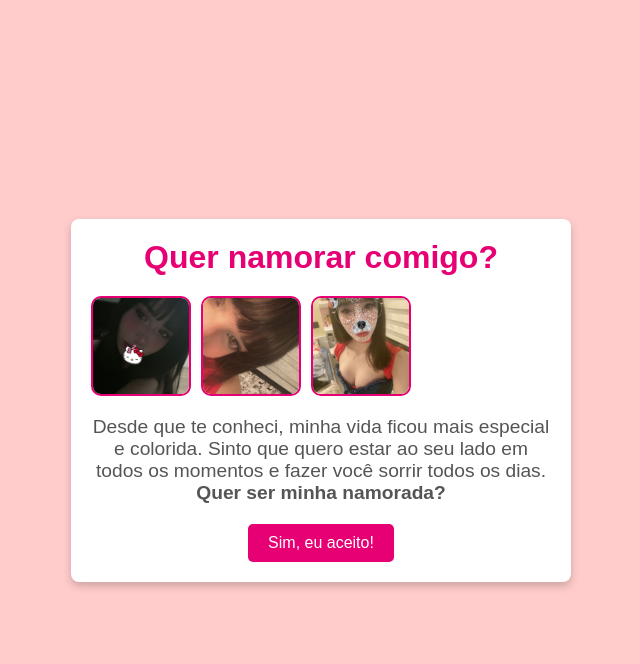
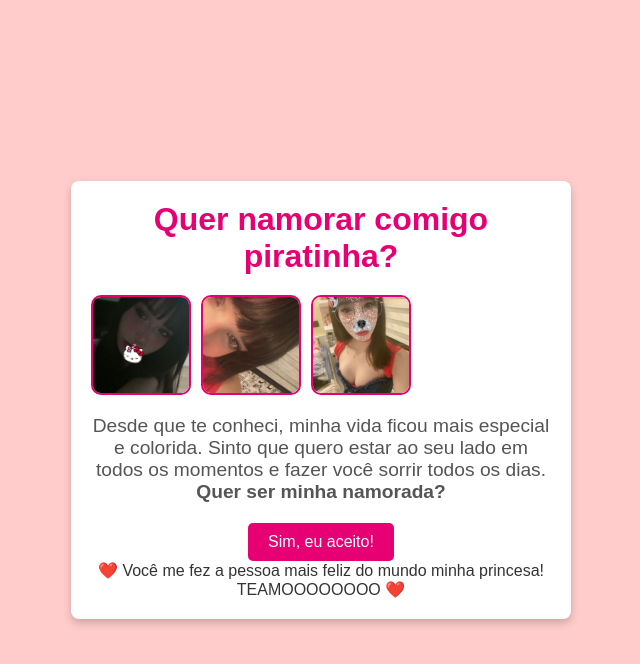
Before and after one commit to astucioso/pedidonamoro, a plain HTML site: page index.html in a window 1280 px wide. Both pictures are taken after a click on the button "Sim, eu aceito!". Shown: the whole page, without its empty margins (319-959 px from the left). Drawn offline with Linux system fonts and the light colour scheme.

Commit message:
Update index.html

```diff
--- a/index.html
+++ b/index.html
@@ -8,7 +8,7 @@
 </head>
 <body>
     <div class="container">
-        <h1>Quer namorar comigo?</h1>
+        <h1>Quer namorar comigo piratinha?</h1>
 
         <div class="photos">
             <img src="images/foto1.jpg" alt="Foto dela 1">
@@ -18,7 +18,20 @@
 
         <p class="message">Desde que te conheci, minha vida ficou mais especial e colorida. Sinto que quero estar ao seu lado em todos os momentos e fazer você sorrir todos os dias. <strong>Quer ser minha namorada?</strong></p>
 
-        <button class="yes-button">Sim, eu aceito!</button>
+        <button class="yes-button" onclick="showMessage()">Sim, eu aceito!</button>
+
+        <!-- Mensagem que aparece ao clicar no botão -->
+        <p id="special-message" class="special-message" style="display: none;">
+            ❤️ Você me fez a pessoa mais feliz do mundo minha princesa! TEAMOOOOOOOO ❤️
+        </p>
     </div>
+
+    <script>
+        function showMessage() {
+            const message = document.getElementById("special-message");
+            message.style.display = "block";
+            message.classList.add("show-animation");
+        }
+    </script>
 </body>
 </html>
```
